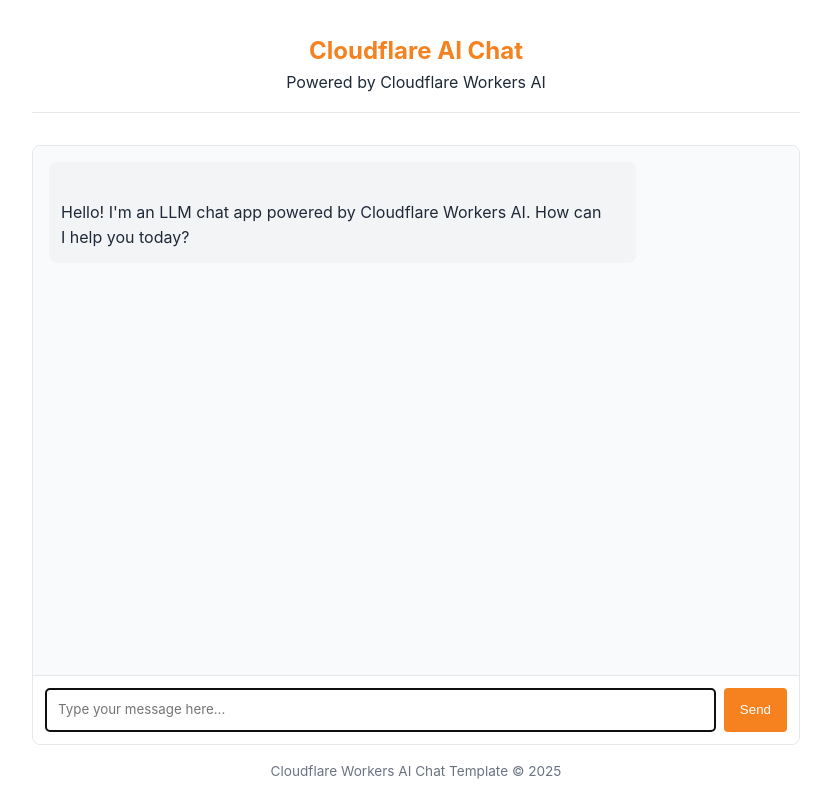
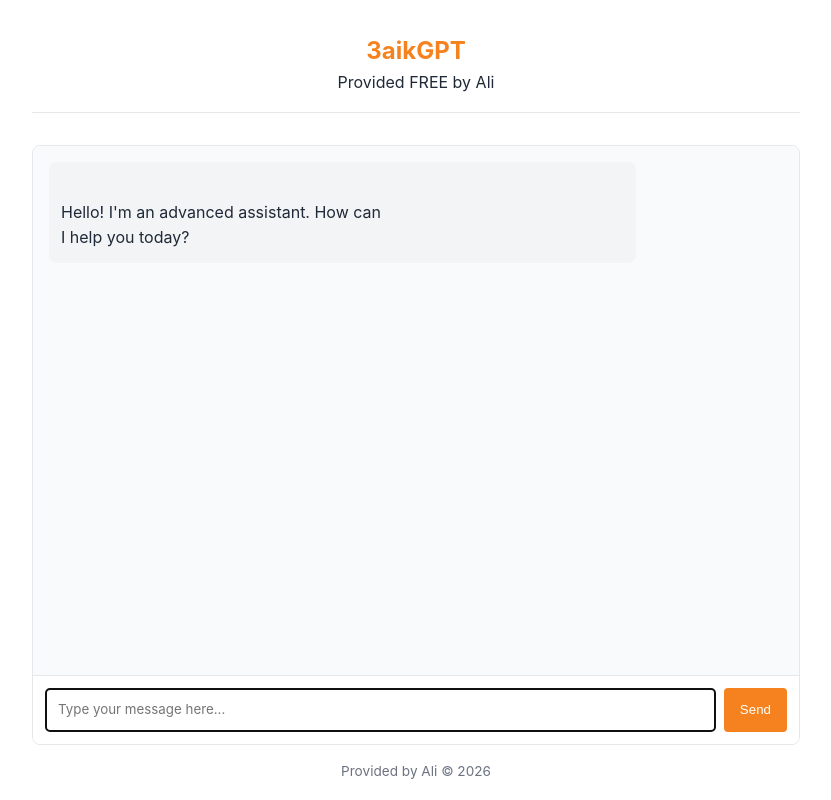
Before and after one commit to alivirgo/3aik-web2, a website: page public/index.html in a window 1280 px wide. Shown: the whole page, without its empty margins (224-1055 px from the left). Drawn offline with Linux system fonts and the light colour scheme.

Commit message:
Update index.html

```diff
--- a/public/index.html
+++ b/public/index.html
@@ -144,15 +144,15 @@
 	</head>
 	<body>
 		<header>
-			<h1>Cloudflare AI Chat</h1>
-			<p>Powered by Cloudflare Workers AI</p>
+			<h1>3aikGPT</h1>
+			<p>Provided FREE by Ali</p>
 		</header>
 
 		<div class="chat-container">
 			<div id="chat-messages" class="chat-messages">
 				<div class="message assistant-message">
 					<p>
-						Hello! I'm an LLM chat app powered by Cloudflare Workers AI. How can
+						Hello! I'm an advanced assistant. How can
 						I help you today?
 					</p>
 				</div>
@@ -174,7 +174,7 @@
 		</div>
 
 		<footer>
-			<p>Cloudflare Workers AI Chat Template &copy; 2025</p>
+			<p>Provided by Ali &copy; 2026</p>
 		</footer>
 
 		<!-- Chat app script -->
```
